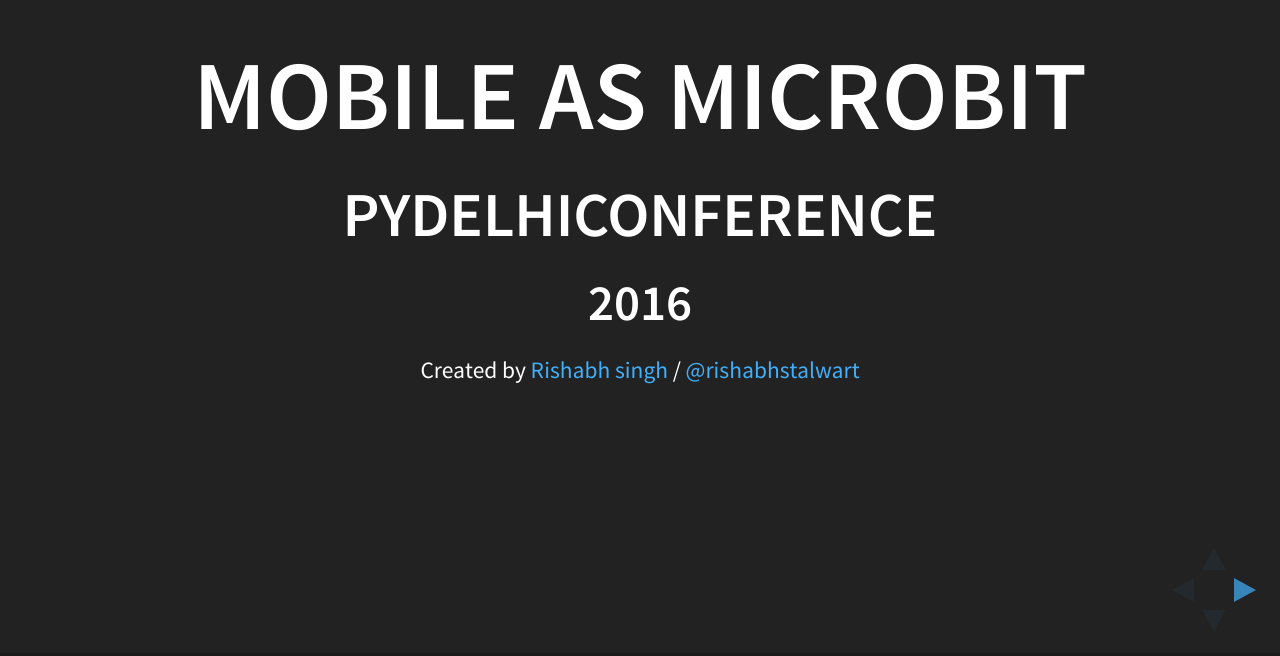
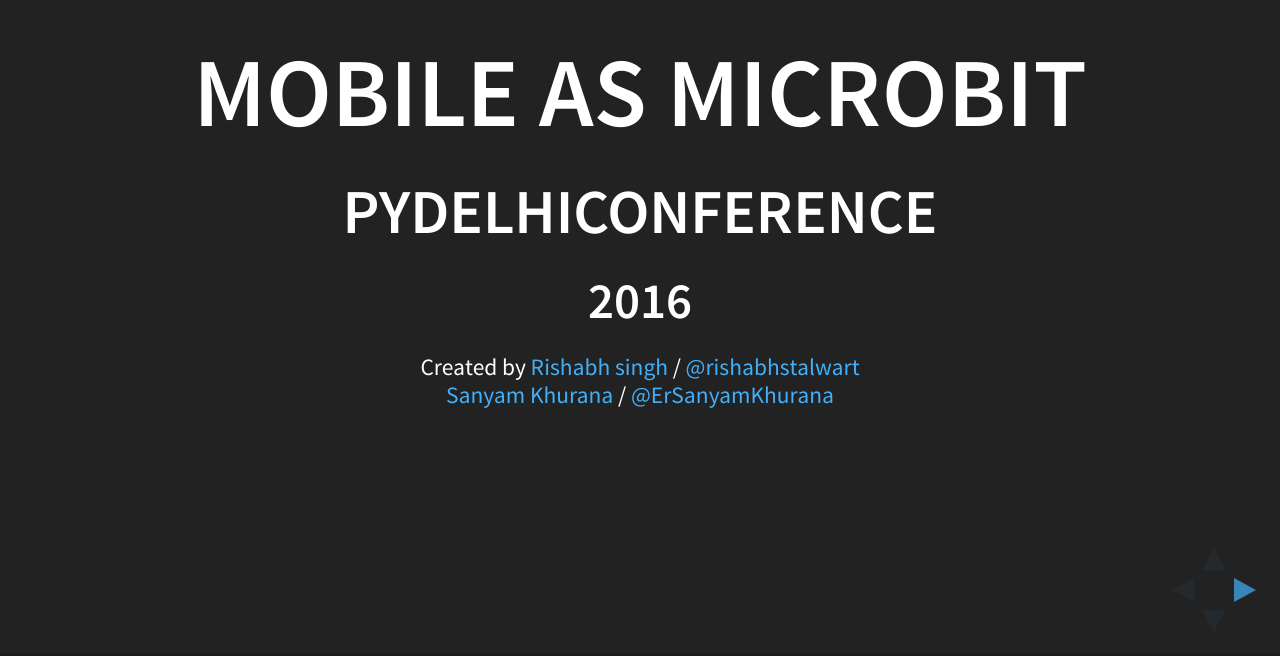
Before and after one commit to stalwart201/mobilemicrobit, a website: page index.html in a window 1280 px wide. Shown: the part 144-800 px from the top of the page. Drawn offline with Linux system fonts and the light colour scheme.

Commit message:
Update index.html

```diff
--- a/index.html
+++ b/index.html
@@ -45,8 +45,9 @@
 					<h2>PydelhiConference</h2>
 					<h3>2016</h3>
 					<p>
-						<small>Created by <a href="http://rishabhsingh.com">Rishabh singh</a> / <a href="http://twitter.com/rishabhstalwart">@rishabhstalwart</a></small>
+						<small>Created by <a href="http://rishabhsingh.com">Rishabh singh</a> / <a href="http://twitter.com/rishabhstalwart">@rishabhstalwart</a><br><a href="http://www.sanyamkhurana.com">Sanyam Khurana</a> / <a href="https://twitter.com/ersanyamkhurana">@ErSanyamKhurana</a></small>
 					</p>
+
 				</section>
 
 				<section>
```
